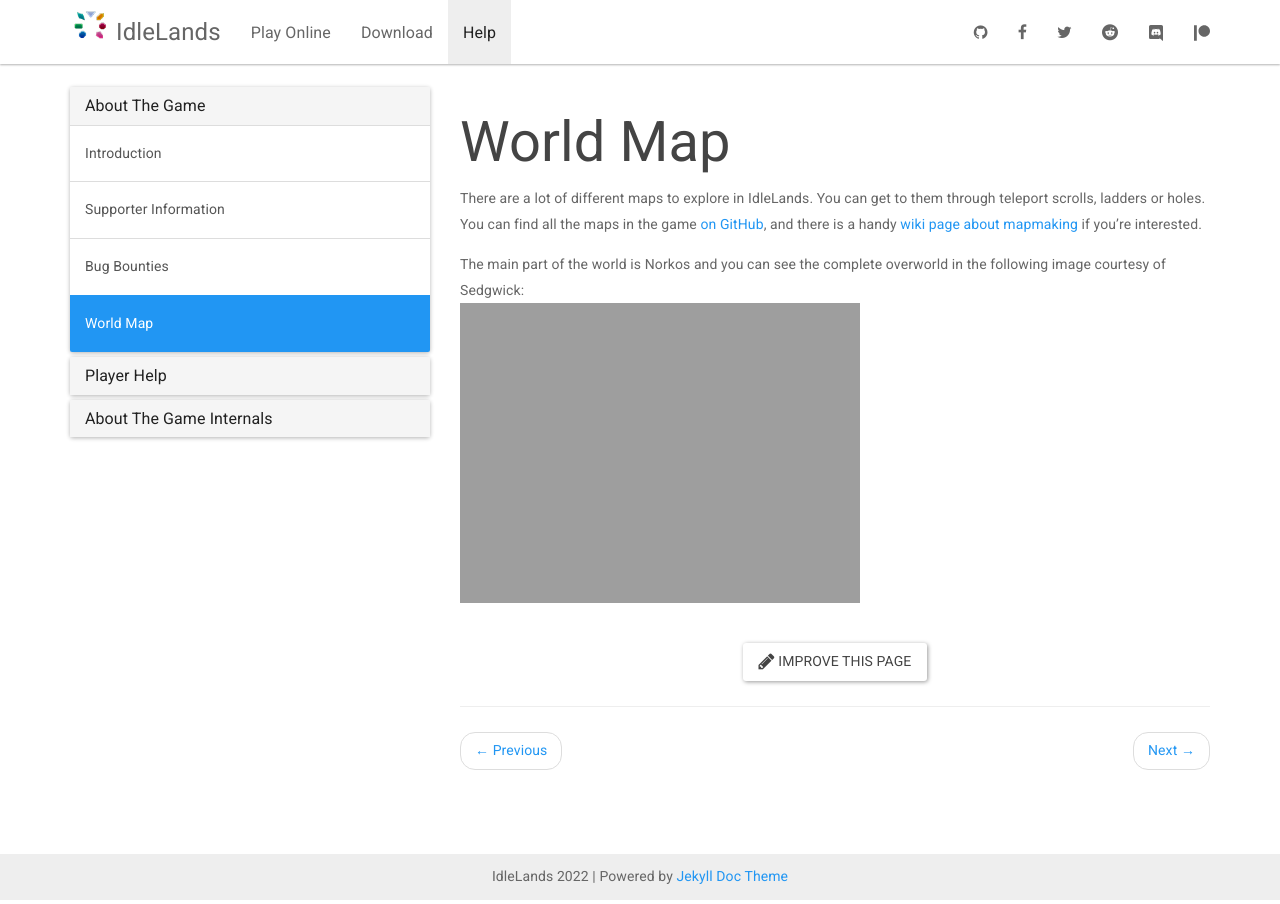
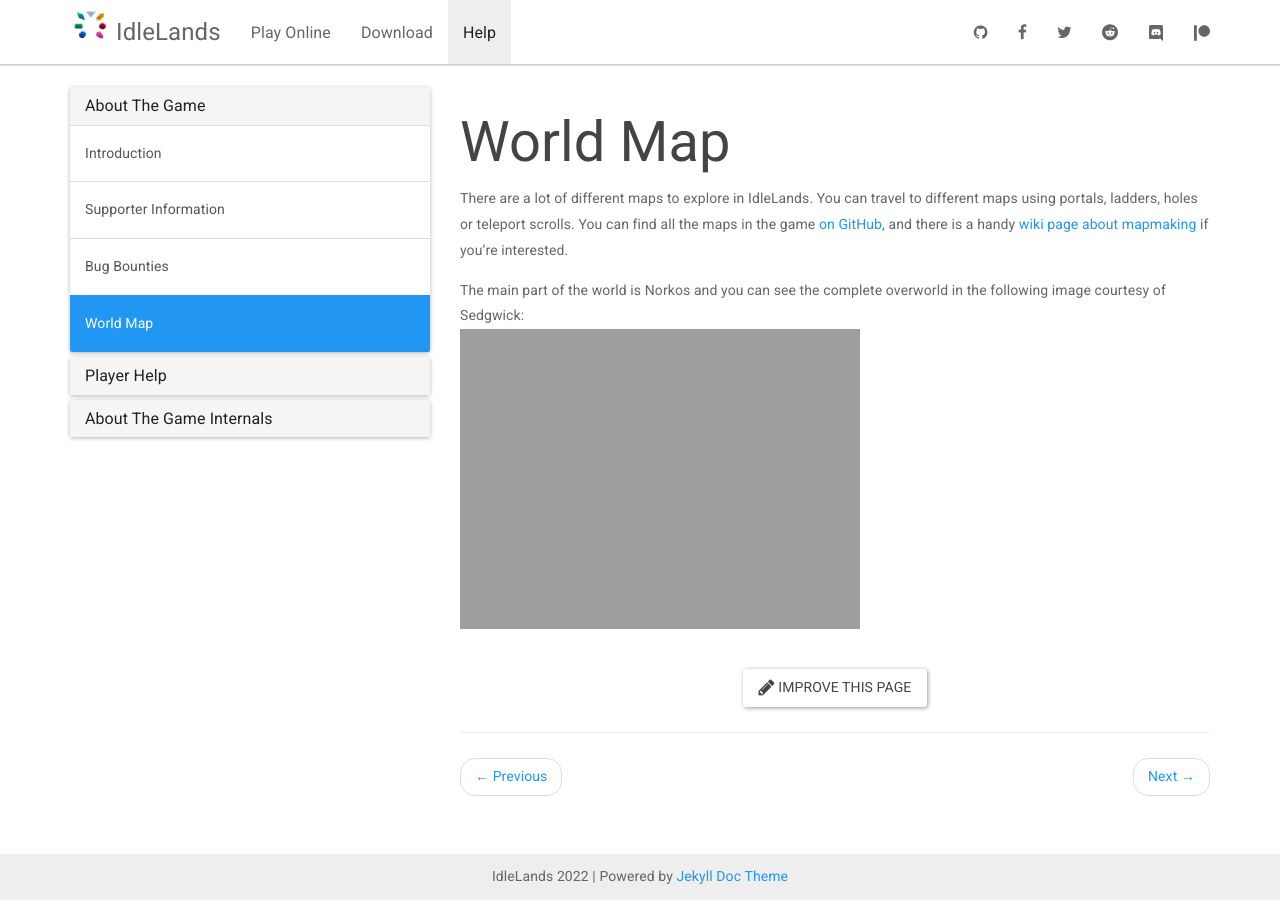
Before and after one commit to IdleLands/idlelands.github.io, a Jekyll site: the page built from _docs/help/world-map.md, in a window 1280 px wide. Built offline with Jekyll 4.4.1, drawn with Linux system fonts in a browser that asks for light colours; nearby versions of some CDN libraries.

Commit message:
Added portals to world map

```diff
--- a/_docs/help/world-map.md
+++ b/_docs/help/world-map.md
@@ -3,7 +3,7 @@
 permalink: /docs/world-map/
 redirect_from: /docs/index.html
 ---
-There are a lot of different maps to explore in IdleLands. You can get to them through teleport scrolls, ladders or holes. You can find all the maps in the game [on GitHub](https://github.com/IdleLands/Maps), and there is a handy [wiki page about mapmaking](https://github.com/IdleLands/IdleLands/wiki/Mapmaking) if you're interested.
+There are a lot of different maps to explore in IdleLands. You can travel to different maps using portals, ladders, holes or teleport scrolls. You can find all the maps in the game [on GitHub](https://github.com/IdleLands/Maps), and there is a handy [wiki page about mapmaking](https://github.com/IdleLands/IdleLands/wiki/Mapmaking) if you're interested.
 
 The main part of the world is Norkos and you can see the complete overworld in the following image courtesy of Sedgwick:
 ![Map of the Overworld](https://idle.land/img/OverWorldMap.png)
```
